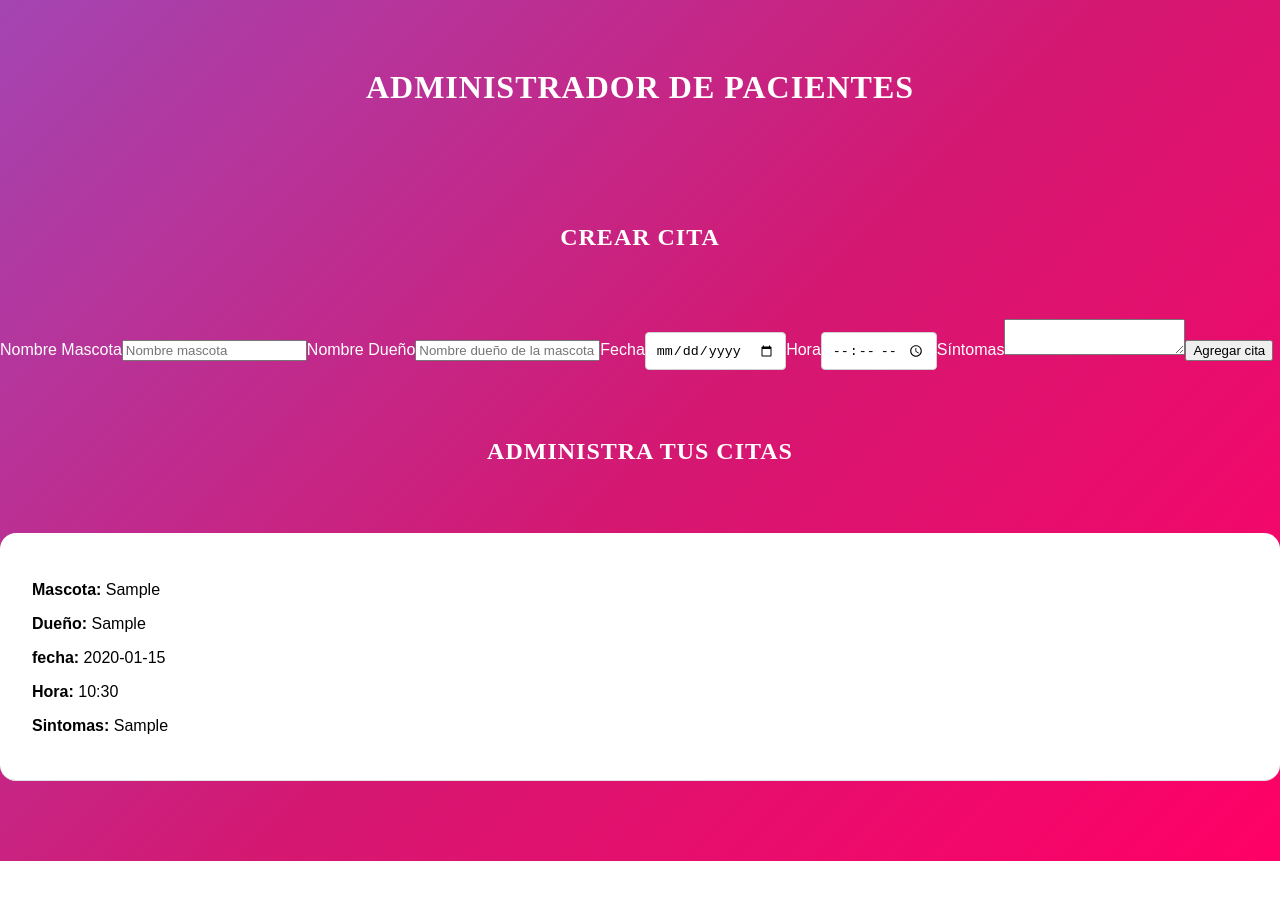
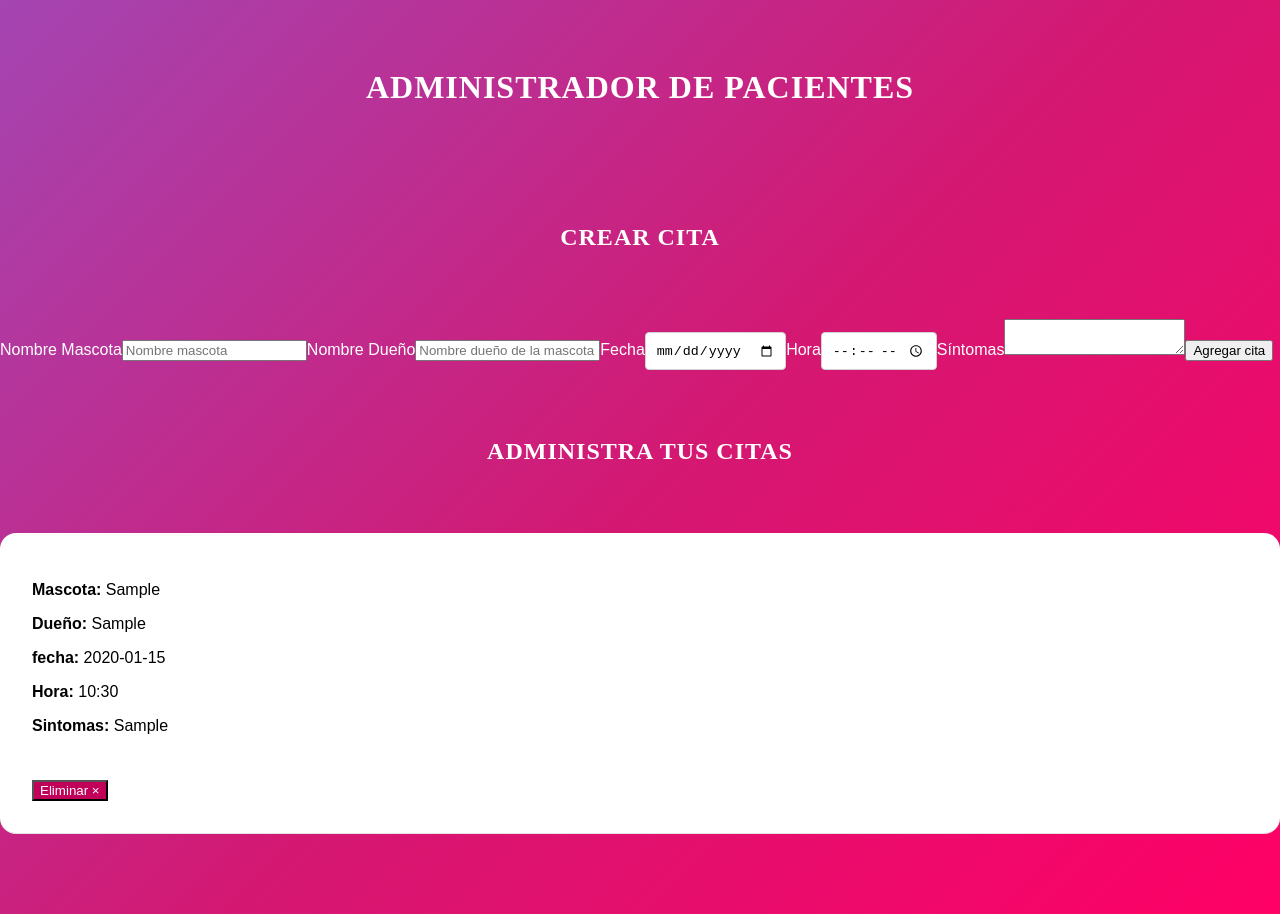
Before and after one commit to Victor-Ve/proyecto-citas-react, a React (Create React App) app: page / in a window 1280 px wide. Both pictures are taken after typing "Sample", "Sample", "2020-01-15", "10:30", "Sample" into the empty fields and a click on the button "Agregar cita". Before the commit the page ends 861 px from the top, so only its background shows below. Built offline with nearby package versions, Linux system fonts and the light colour scheme; the HTML template or start-up script is replaced by a standard one.

Commit message:
Eliminando citas del State

```diff
--- a/src/App.js
+++ b/src/App.js
@@ -11,6 +11,12 @@
     guardarCitas([...citas, cita]);
   };
 
+  //funcion que elimina una cita por su id
+  const eliminarCita = (id) => {
+    const nuevasCitas = citas.filter((cita) => cita.id !== id);
+    guardarCitas(nuevasCitas);
+  };
+
   return (
     <Fragment>
       <h1>Administrador de pacientes</h1>
@@ -22,7 +28,11 @@
           <div className='one-half column'>
             <h2>Administra tus citas</h2>
             {citas.map((cita) => (
-              <Cita cita={cita} key={cita.id} />
+              <Cita
+                cita={cita}
+                key={cita.id}
+                eliminarCita={eliminarCita}
+              />
             ))}
           </div>
         </div>
--- a/src/components/Cita.js
+++ b/src/components/Cita.js
@@ -1,6 +1,6 @@
 import React from "react";
 
-const Cita = ({ cita }) => (
+const Cita = ({ cita, eliminarCita }) => (
   <div className='cita'>
     <p>
       Mascota: <span>{cita.mascota}</span>
@@ -17,6 +17,11 @@
     <p>
       Sintomas: <span>{cita.sintomas}</span>
     </p>
+    <button
+      className='button eliminar u-full-width'
+      onClick={() => eliminarCita(cita.id)}>
+      Eliminar &times;
+    </button>
   </div>
 );
 
```
